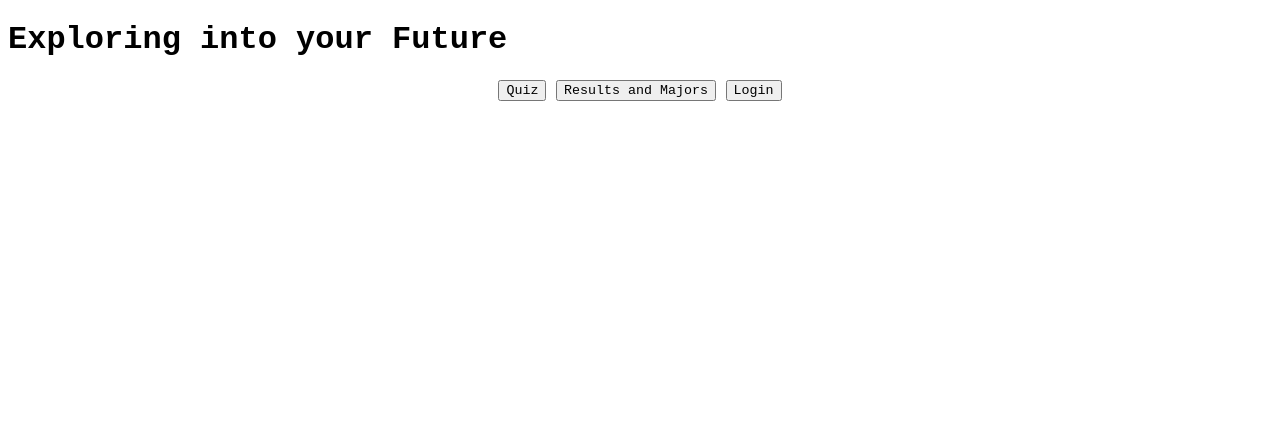
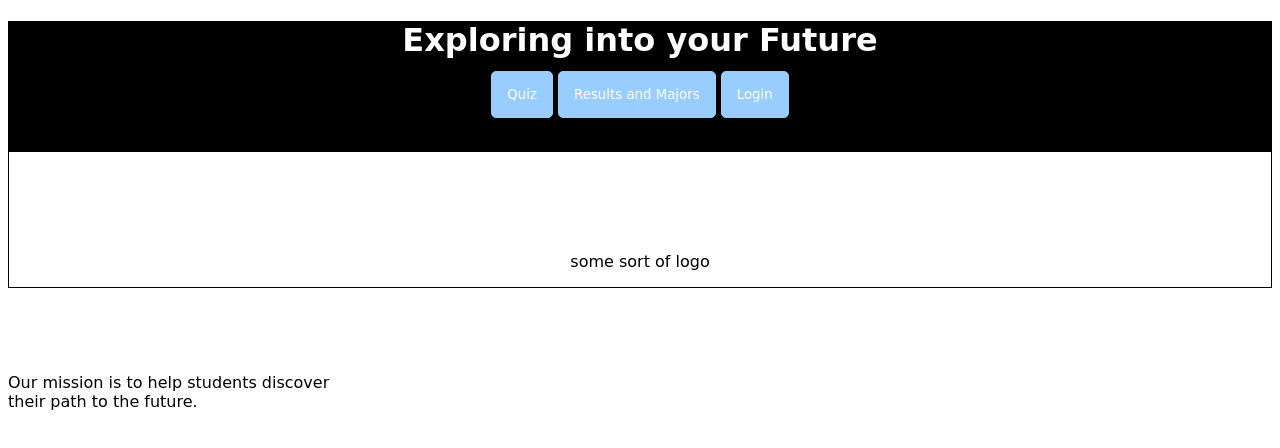
Before and after one commit to Fahmad920/SENIORPROJECT2.0, a website: page the actual project/homepage.html in a window 1280 px wide. Drawn offline with Linux system fonts and the light colour scheme.

Commit message:
4/14/21
added some details

```diff
--- a/the actual project/homepage.html
+++ b/the actual project/homepage.html
@@ -6,25 +6,47 @@
 	<title>Welcome</title>
 	<style>
 		body{
-			font-family: Happy Monkey, monospace;
+			font-family: Happy Monkey, cursive;
 			text-align: center;
+
 		}
 		button{
-			font-family: Happy Monkey, monospace;
+			font-family: Happy Monkey, cursive;
 			text-align: center;
+			background: #99ccff;
+			border: 1px solid #99ccff;
+			border-radius: 5px;
+			padding: 15px;
+			color:white;
+		}
+		.home-content{
+			background-color: black;
+			width: 100%;
+			height: 80px;
+		}
 
+		.site-title{
+			background-color: black;
+			width: 100%;
+			height: 50px;
+		}
+		.picture{
+			border: 1px solid black;
 		}
 	</style>
 </head>
 <body>
 		<div class="site-title">
-			<h1 style="color:black; text-align: left">Exploring into your Future</h1>
+			<h1 style="color:white; text-align: center">Exploring into your Future</h1>
+
 		</div>
+
+
 
 
 	<nav> <!nav allows for the navigation through the pages on the website->
 
-	 <div id = "home content"> <!the area on the website where the quiz button is at->
+	 <div class = "home-content"> <!the area on the website where the quiz button is at->
 		<button>
 			Quiz
 		</button>
@@ -34,10 +56,20 @@
 		<button>
 			Login
 		</button>
-
 	</div>
 </nav>
 
+	<div class="picture">
+		<p style="text-alight: right; margin-top: 100px">
+			some sort of logo
+		</p>
+	</div>
+	<div class="mission-statement">
+			<p style="text-align: left; margin-top: 85px">
+			Our mission is to help students discover <br>
+			their path to the future. </br>
+		</p>
+		</div>
 </body>
 
 
```
